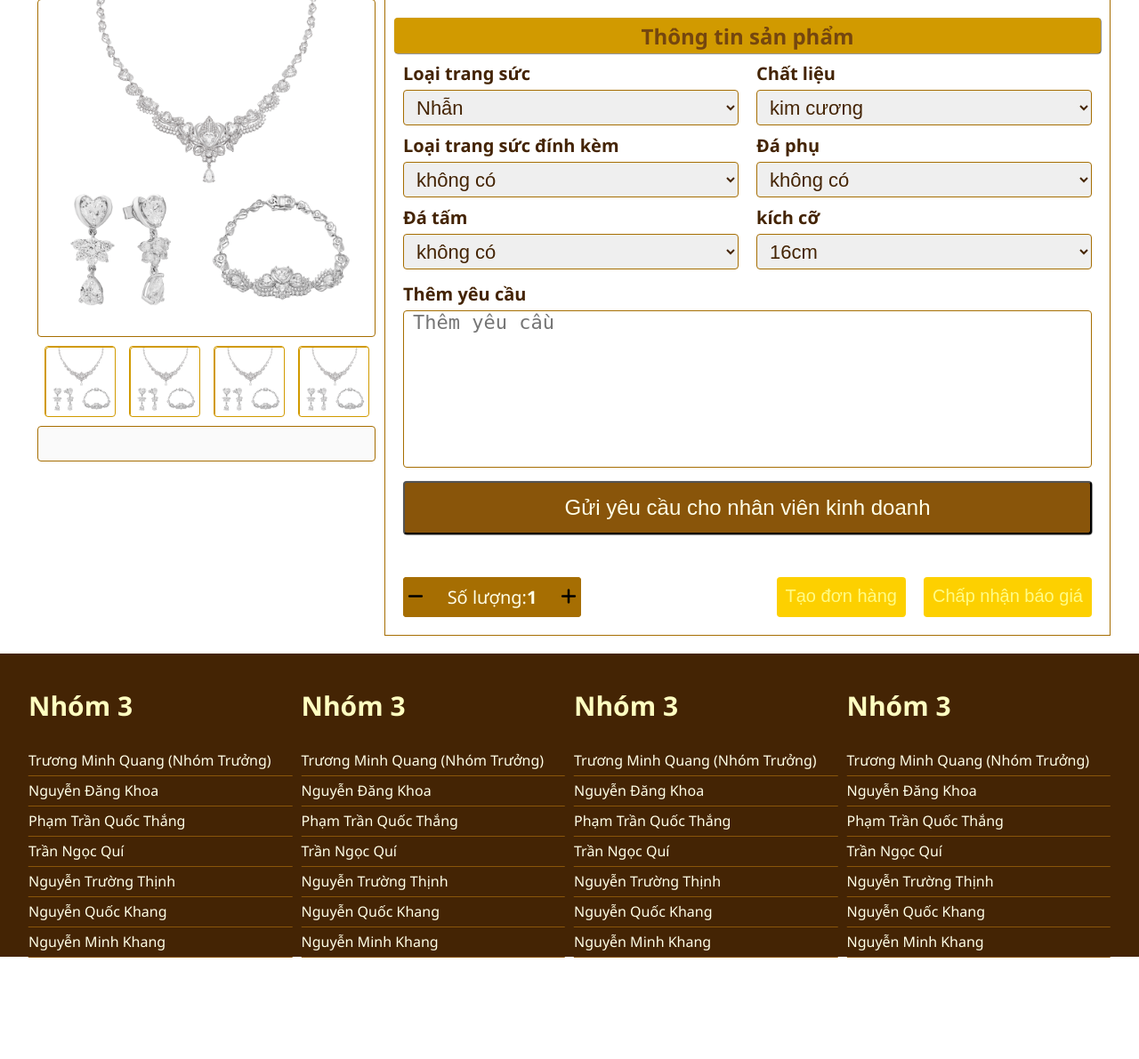
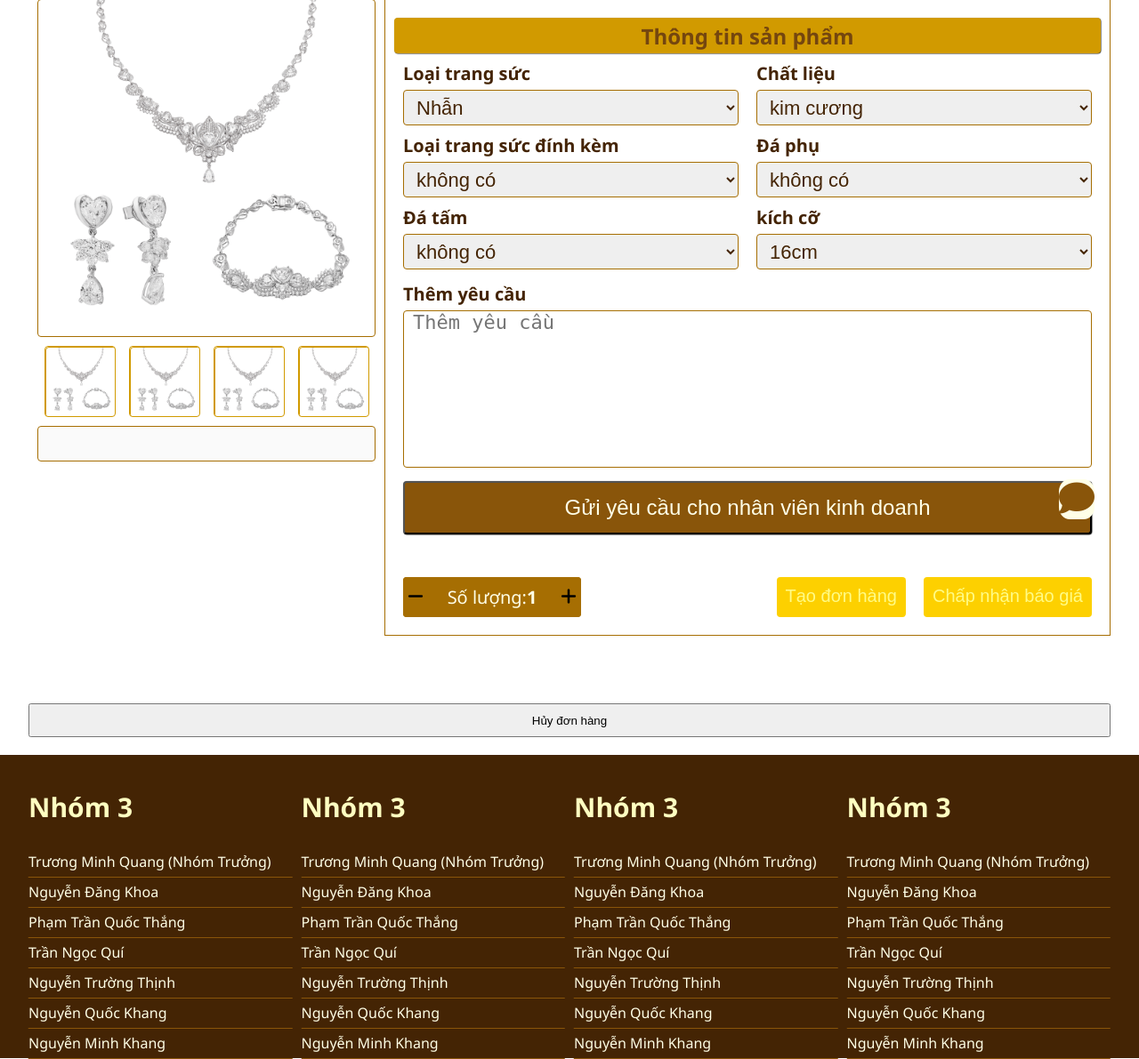
Before and after one commit to QUANG-SanBay/Project-5-Group-3, a Django app: page /datgiacong/ in a window 1280 px wide. Shown: the part 121-1312 px from the top of the page at 89% size. Before the commit the page ends 1198 px from the top, so only its background shows below. Run offline with Django 5.2, Linux system fonts and the light colour scheme.

Commit message:
hoàng thành gia diện gia công theo yêu cầu

```diff
--- a/GiaCongTrangSuc/home/Templates/home/datgiacong.html
+++ b/GiaCongTrangSuc/home/Templates/home/datgiacong.html
@@ -107,7 +107,7 @@
                         <div class="confirms__quantity">
                             <div class="confirms__quantity-item">
                                 <span class="confirms__quantity-item-title">Số lượng: </span>
-                                <span class="confirms__quantity-item-value">1</span>
+                                <span class="confirms__quantity-item-value value">1</span>
                             </div>
                             <div class="confirms__quantity-btn">
                                 <button class="confirms__quantity-btn-item" id="minus">
@@ -136,9 +136,32 @@
                         </div>
                     </div>
                     <div class="mess">
-
+                        <div class="mess__btn">
+                            <button class="mess__btn-item" id="messBtn">
+                                <i class="fa-solid fa-comment"></i>
+                            </button>
+                        </div>
+                        <div class="mess__card closse">
+                            <div class="mess__header">
+                                <h3>Trao đổi thông tin</h3>
+                            </div>
+                            <div class="mess__body" id="messBody">
+                                <!-- Tin nhắn sẽ được thêm vào đây -->
+                            </div>
+                            <div class="mess__footer">
+                                <input type="text" id="messInput" placeholder="Nhập tin nhắn...">
+                                <button id="sendBtn">Gửi</button>
+                            </div>
+                        </div>
                     </div>
                 </div>
+            </div>
+            <div class="cancel-order">
+                <button class="cancel-order__item" id="cancelOrder">
+                    <span>
+                        Hủy đơn hàng
+                    </span>
+                </button>
             </div>
         </div>
     </section>
--- a/GiaCongTrangSuc/home/Templates/partials/header.html
+++ b/GiaCongTrangSuc/home/Templates/partials/header.html
@@ -18,11 +18,11 @@
                             <span class="header__nav-item">Trang chủ</span>
                             <em></em>
                         </a>
-                        <a href="#colection" class="header__nav-link collection">
+                        <a href="/#colection" class="header__nav-link collection">
                             <span class="header__nav-item">Bộ sưa tập</span>
                             <em></em>
                         </a>
-                        <a href="#design-pattern" class="header__nav-link design">
+                        <a href="/#design-pattern" class="header__nav-link design">
                             <span class="header__nav-item">Mẫu thiết kế</span>
                             <em></em>
                         </a>
@@ -30,7 +30,7 @@
                             <span class="header__nav-item">Gia công theo yêu cầu</span>
                             <em></em>
                         </a>
-                        <a href="#blog" class="header__nav-link bog">
+                        <a href="/#blog" class="header__nav-link bog">
                             <span class="header__nav-item">Blog-Chia sẽ</span>
                             <em></em>
                         </a>
--- a/GiaCongTrangSuc/home/static/home/CSS/styles.css
+++ b/GiaCongTrangSuc/home/static/home/CSS/styles.css
@@ -1,3 +1,4 @@
+@charset "UTF-8";
 .header__nav {
   flex: 1;
   display: flex;
@@ -386,6 +387,7 @@
 }
 .order .order__ctn {
   display: flex;
+  margin-bottom: 76px;
 }
 .order .order__imgPr {
   flex-shrink: 0;
@@ -628,6 +630,132 @@ form .form-submit:hover {
   color: var(--white-c-2);
 }
 
+.mess {
+  position: fixed;
+  bottom: 100px;
+  right: 50px;
+  z-index: 15;
+}
+
+.mess__btn {
+  width: 40px;
+  height: 40px;
+}
+
+.mess__btn-item {
+  font-size: 4rem;
+  background-color: var(--white-c);
+  border-radius: 30%;
+  border: none;
+  color: var(--black-c-8);
+}
+.mess__btn-item:hover {
+  cursor: pointer;
+  color: var(--black-c-9);
+  background-color: var(--white-c-1);
+}
+
+.mess__card {
+  position: absolute;
+  top: -360px;
+  right: 0;
+  width: 300px;
+  border: 1px solid #ccc;
+  background-color: #fff;
+  box-shadow: 0 0 10px rgba(0, 0, 0, 0.1);
+}
+.mess__card.closse {
+  display: none;
+}
+.mess__card.open {
+  display: block;
+}
+
+.mess__header {
+  background-color: #f1f1f1;
+  padding: 10px;
+  text-align: center;
+  border-bottom: 1px solid #ccc;
+  font-size: 1.6rem;
+}
+
+.mess__body {
+  height: 256px;
+  max-height: 100%;
+  overflow-y: auto;
+  padding: 10px;
+}
+
+.message {
+  padding: 0 10px;
+  font-size: 1.6rem;
+  line-height: 24px;
+  margin-bottom: 10px;
+  max-width: 260px;
+  height: auto;
+  word-wrap: break-word;
+  word-break: break-word;
+  border-radius: 4px;
+}
+.message.user {
+  background-color: var(--primary-c);
+}
+.message.user::before {
+  content: "Khách hàng: ";
+  color: var(--black-c-8);
+}
+.message.sales {
+  background-color: var(--primary-4);
+}
+.message.sales::before {
+  content: "Nhân viên kinh doanh: ";
+  color: var(--black-c-8);
+}
+.message.design {
+  background-color: var(--black-c-1);
+}
+.message.design::before {
+  content: "Nhân viên thiết kế: ";
+  color: var(--black-c-8);
+}
+
+.mess__footer {
+  display: flex;
+  padding: 10px;
+  border-top: 1px solid #ccc;
+}
+
+.mess__footer input {
+  flex: 1;
+  padding: 5px;
+  border: 1px solid #ccc;
+  border-radius: 3px;
+}
+
+.mess__footer button {
+  padding: 5px 10px;
+  margin-left: 5px;
+  border: none;
+  background-color: #007bff;
+  color: #fff;
+  border-radius: 3px;
+  cursor: pointer;
+}
+
+.cancel-order {
+  display: flex;
+  width: 100%;
+  height: 38px;
+  margin-bottom: 10px;
+}
+.cancel-order .cancel-order__item {
+  display: block;
+  width: 100%;
+}
+.cancel-order .cancel-order__item:hover {
+  cursor: pointer;
+}
+
 .body {
   margin-top: 120px;
   margin-bottom: 20px;
```
